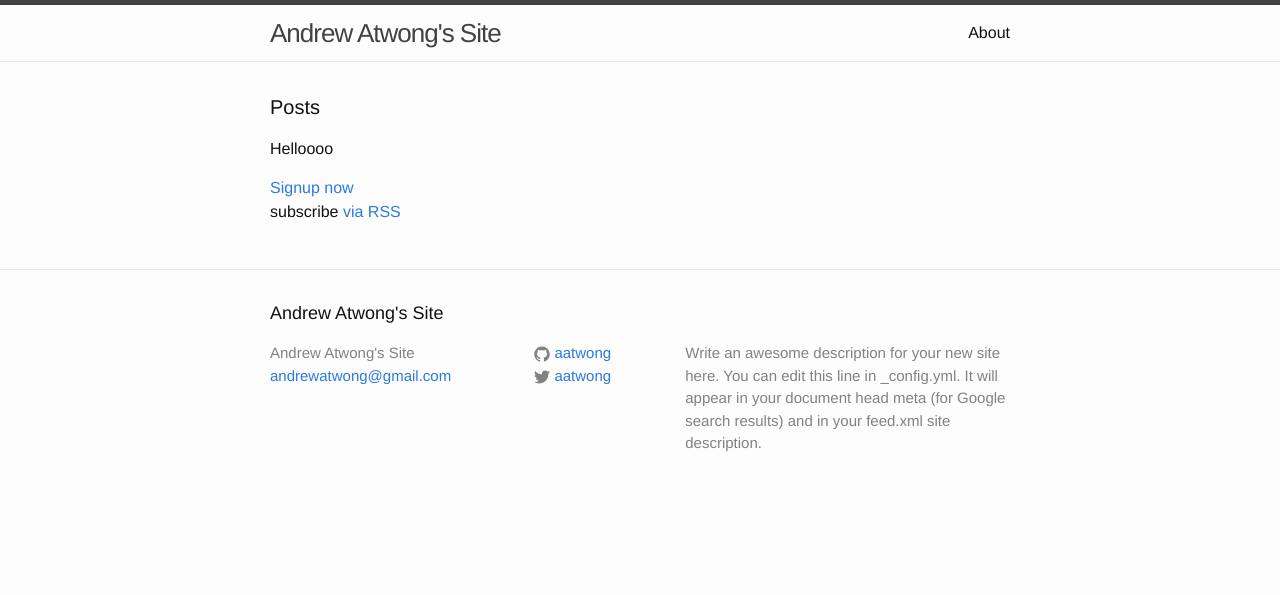
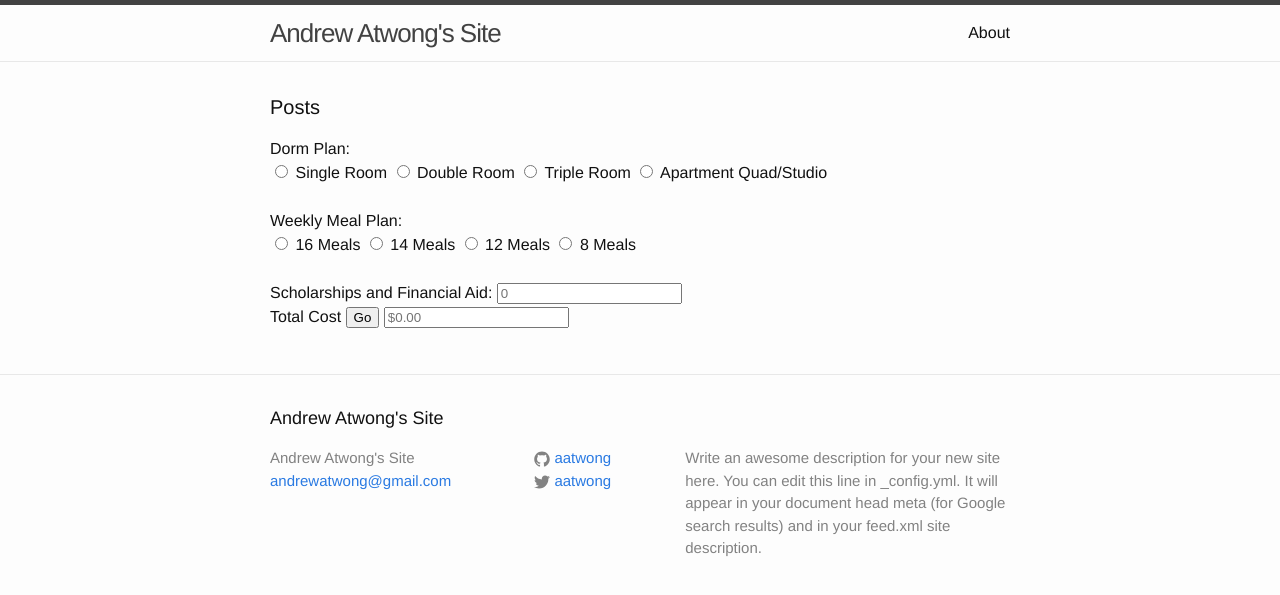
Before and after one commit to aatwong/old-personal, a Jekyll site: the page built from index.html, in a window 1280 px wide. Shown: the top 595 px of the page. Built offline with Jekyll 4.4.1, drawn with Linux system fonts in a browser that asks for light colours.

Commit message:
created form n shit

```diff
--- a/_includes/footer-scripts.html
+++ b/_includes/footer-scripts.html
@@ -1,4 +1,46 @@
 <!-- Google Analytics -->
+
+<script type="text/javascript">
+"use strict";
+
+document.getElementById('tuitionTime').addEventListener('submit', printFinAid);
+
+function printFinAid(event) {
+  var aidAmount = 0;
+  event.preventDefault();
+  aidAmount = parseInt(document.getElementById('txt-financial-aid').value, 10 ) || 0;
+  console.log(aidAmount);
+  document.getElementById('txt-compute').value = aidAmount;
+}
+
+// function getTotal(event) {
+//   event.preventDefault();
+
+//   var finAid = parseInt(document.getElementById('txt-financial-aid').value, 10) || 0;
+
+//   console.log('finAid');
+
+//   document.getElementById('txt-compute').value = finAid;
+// }
+
+// function computeShit(event) {
+//   event.preventDefault();
+
+//   var dorm = document.getElementById('tuitionTime').dorm-type,
+//     dormType;
+
+//   for (var i=0; i < dorm.length; i++) {
+//     if (dorm[i].checked == true) {
+//       dormType = dorm[i].value;
+//     }
+//   }
+
+//   var dormCost = 0;
+//   switch (dormType)
+
+// }
+
+</script>
 
 <script>
   (function(i,s,o,g,r,a,m){i['GoogleAnalyticsObject']=r;i[r]=i[r]||function(){
@@ -9,4 +51,5 @@
   ga('create', 'UA-65731715-1', 'auto');
   ga('send', 'pageview');
 
+
 </script>
--- a/index.html
+++ b/index.html
@@ -1,15 +1,14 @@
 ---
 layout: default
 ---
+<html>
+
 
 <div class="home">
 
   <h1 class="page-heading">Posts</h1>
 
-
-  <p>Helloooo</p>
-
-  <a href="/signup" class="button" onclick="ga('send', 'event', 'homepage', 'signup button click');">Signup now</a>
+  <!-- <a href="/signup" class="button" onclick="ga('send', 'event', 'homepage', 'signup button click');">Signup now</a> -->
 
 <!--   <ul class="post-list">
     {% for post in site.posts %}
@@ -23,6 +22,53 @@ layout: default
     {% endfor %}
   </ul> -->
 
-  <p class="rss-subscribe">subscribe <a href="{{ "/feed.xml" | prepend: site.baseurl }}">via RSS</a></p>
+<!--   <p class="rss-subscribe">subscribe <a href="{{ "/feed.xml" | prepend: site.baseurl }}">via RSS</a></p> -->
+
+
+  <form class="form" id="tuitionTime">
+<!--     <div class="tuition plan">
+      <label for="r-tuition-plan">Tuition Plan:</label><br>
+      <input type="radio" value="fullTime" name="tuition-method" id="r-tuition-plan" checked> <label for="r-tuition-plan">Full Time</label><br>
+      <input type="radio" value="partTime" name="r_method" id="r-tuition-plan"> <label for="r-tuition-plan">Part Time</label><br><br>
+    </div> -->
+
+    <div class="dorm plan">
+      <label for="r-dorm-plan">Dorm Plan:</label><br>
+      <input type="radio" value="single" name="dorm-type" id="r-dorm-plan"> <label for="r-dorm-plan">Single Room</label>
+      <input type="radio" value="double" name="dorm-type" id="r-dorm-plan"> <label for="r-dorm-plan">Double Room</label>
+      <input type="radio" value="triple" name="dorm-type" id="r-dorm-plan"> <label for="r-dorm-plan">Triple Room</label>
+      <input type="radio" value="apt-quad" name="dorm-type" id="r-dorm-plan"> <label for="r-dorm-plan">Apartment Quad/Studio</label><br>
+      <br>
+    </div>
+
+    <div class="meal plan">
+      <label for="r-meal-plan">Weekly Meal Plan:</label><br>
+      <input type="radio" value="16mpw" name="meal-type" id="r-meal-plan"> <label for="r-meal-plan">16 Meals</label>
+      <input type="radio" value="14mpw" name="meal-type" id="r-meal-plan"> <label for="r-meal-plan">14 Meals</label>
+      <input type="radio" value="12mpw" name="meal-type" id="r-meal-plan"> <label for="r-meal-plan">12 Meals</label>
+      <input type="radio" value="8mpw" name="meal-type" id="r-meal-plan"> <label for="r-meal-plan">8 Meals</label>
+      <br><br>
+    </div>
+
+    <div class="financial aid">
+      <label for="txt-financial-aid">Scholarships and Financial Aid:</label>
+      <input type="text" id="txt-financial-aid" placeholder="0">
+    </div>
+
+    <div class="compute">
+      <p>
+      <label for="btn-compute">Total Cost</label>
+      <input type="submit" value="Go" id="btn-compute">
+      <input type="text" id="txt-compute" placeholder="$0.00">
+      </p>
+
+      <div id="results"></div>
+    </div>
+
+  </form>
 
 </div>
+
+
+
+</html>
--- a/signup/submitted.html
+++ /dev/null
@@ -1,5 +0,0 @@
----
-layout: default
----
-
-<p>Thanks for submitting!</p>
```
Also changed, not shown: signup/index.html (deleted, +0 -12 lines).
